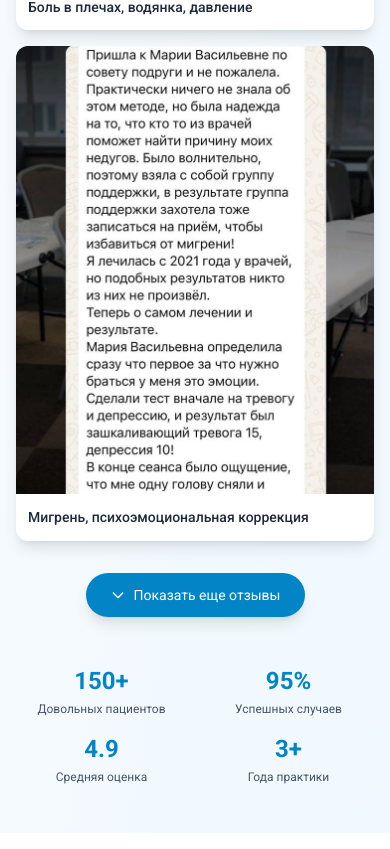
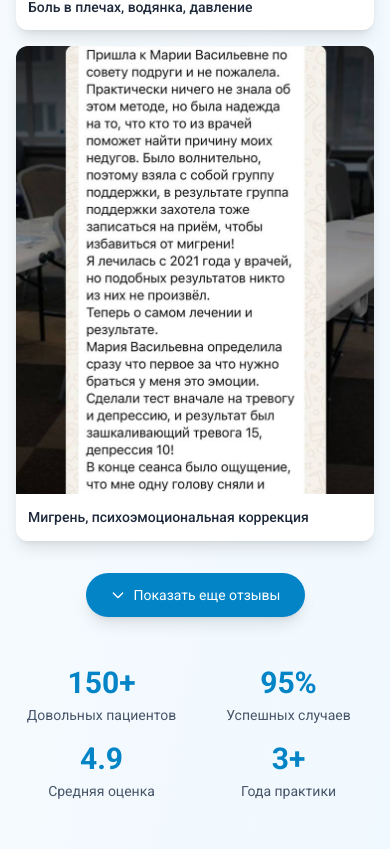
Before and after one commit to maratze/maria-pdtr, a React (Vite) app: page / in a window 390 px wide. Shown: the part 5909-6758 px from the top of the page. Built offline with nearby package versions, Linux system fonts and the light colour scheme.

Commit message:
feat: update font sizes and styles for statistics in testimonials component for improved readability

```diff
--- a/src/components/Testimonials.jsx
+++ b/src/components/Testimonials.jsx
@@ -345,20 +345,20 @@ const Testimonials = () => {
 				{/* Stats */}
 				<div className="mt-12 sm:mt-16 grid grid-cols-2 lg:grid-cols-4 gap-4 sm:gap-6 lg:gap-8">
 					<div className="text-center">
-						<div className="text-2xl sm:text-3xl lg:text-4xl font-bold text-ocean-600 mb-1 sm:mb-2">150+</div>
-						<div className="text-xs sm:text-sm text-slate-600">Довольных пациентов</div>
+						<div className="text-3xl lg:text-4xl font-bold text-ocean-600 mb-1 sm:mb-2">150+</div>
+						<div className="text-sm text-slate-600">Довольных пациентов</div>
 					</div>
 					<div className="text-center">
-						<div className="text-2xl sm:text-3xl lg:text-4xl font-bold text-ocean-600 mb-1 sm:mb-2">95%</div>
-						<div className="text-xs sm:text-sm text-slate-600">Успешных случаев</div>
+						<div className="text-3xl lg:text-4xl font-bold text-ocean-600 mb-1 sm:mb-2">95%</div>
+						<div className="text-sm text-slate-600">Успешных случаев</div>
 					</div>
 					<div className="text-center">
-						<div className="text-2xl sm:text-3xl lg:text-4xl font-bold text-ocean-600 mb-1 sm:mb-2">4.9</div>
-						<div className="text-xs sm:text-sm text-slate-600">Средняя оценка</div>
+						<div className="text-3xl lg:text-4xl font-bold text-ocean-600 mb-1 sm:mb-2">4.9</div>
+						<div className="text-sm text-slate-600">Средняя оценка</div>
 					</div>
 					<div className="text-center">
-						<div className="text-2xl sm:text-3xl lg:text-4xl font-bold text-ocean-600 mb-1 sm:mb-2">3+</div>
-						<div className="text-xs sm:text-sm text-slate-600">Года практики</div>
+						<div className="text-3xl lg:text-4xl font-bold text-ocean-600 mb-1 sm:mb-2">3+</div>
+						<div className="text-sm text-slate-600">Года практики</div>
 					</div>
 				</div>
 
```
